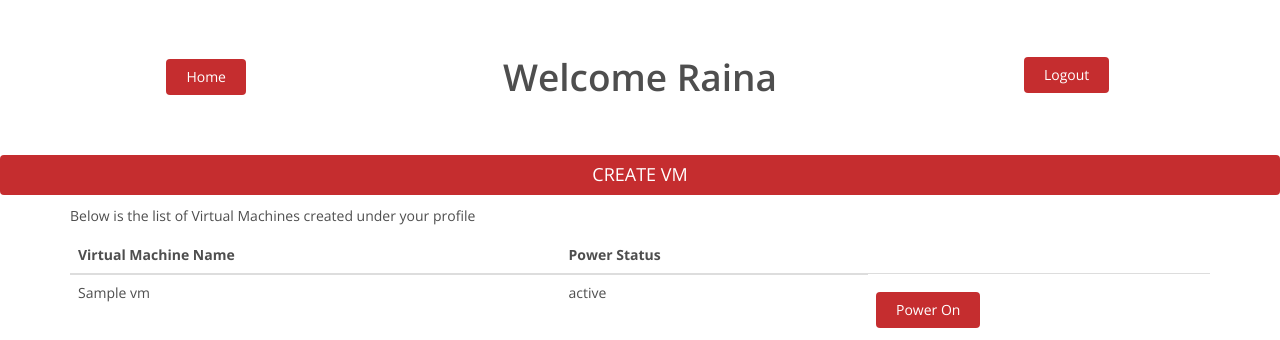
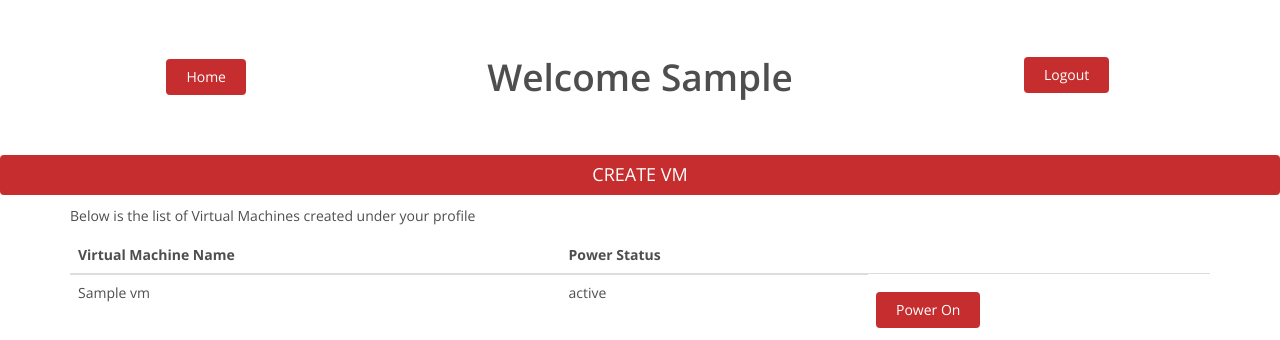
Before and after one commit to JvalantPatel/Virtual-Private-Cloud, a Java web app: template src/main/webapp/WEB-INF/jsp/ListVM.jsp in a window 1280 px wide. Shown: the part 138-478 px from the top of the page. Run offline with Spring Boot 4, a stand-in JSP engine, Linux system fonts and the light colour scheme; the template is opened without the code that fills it: most values are stand-ins (such as "Sample title", 1, 10 or a date in 2020); some libraries are stand-ins or nearby versions.

Commit message:
dynamically populating user name

```diff
--- a/src/main/webapp/WEB-INF/jsp/ListVM.jsp
+++ b/src/main/webapp/WEB-INF/jsp/ListVM.jsp
@@ -65,7 +65,7 @@
 
 	<section id="vmList">
 		<center>
-			<h2 style="margin-top: -1%; font-size: 37px;">Welcome Raina</h2>
+			<h2 style="margin-top: -1%; font-size: 37px;">Welcome ${loggedInUser}</h2>
 		</center>
 		<form action="/VirtualPrivateCloud/logout" method="GET">
 			<button type="submit" class="btn btn-primary" style="margin-left: 80%;margin-top: -7%;">
```
